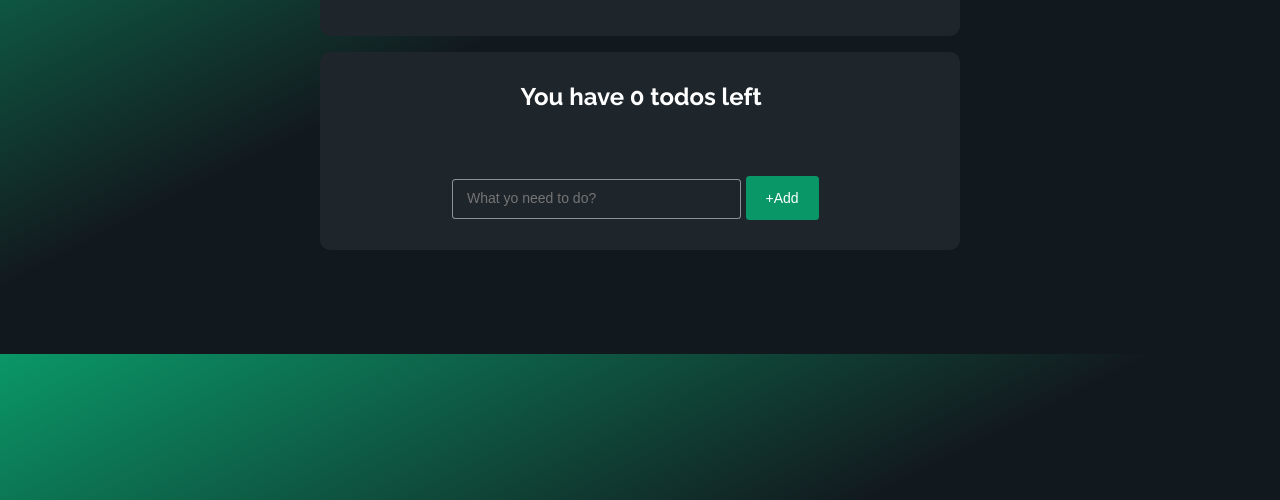
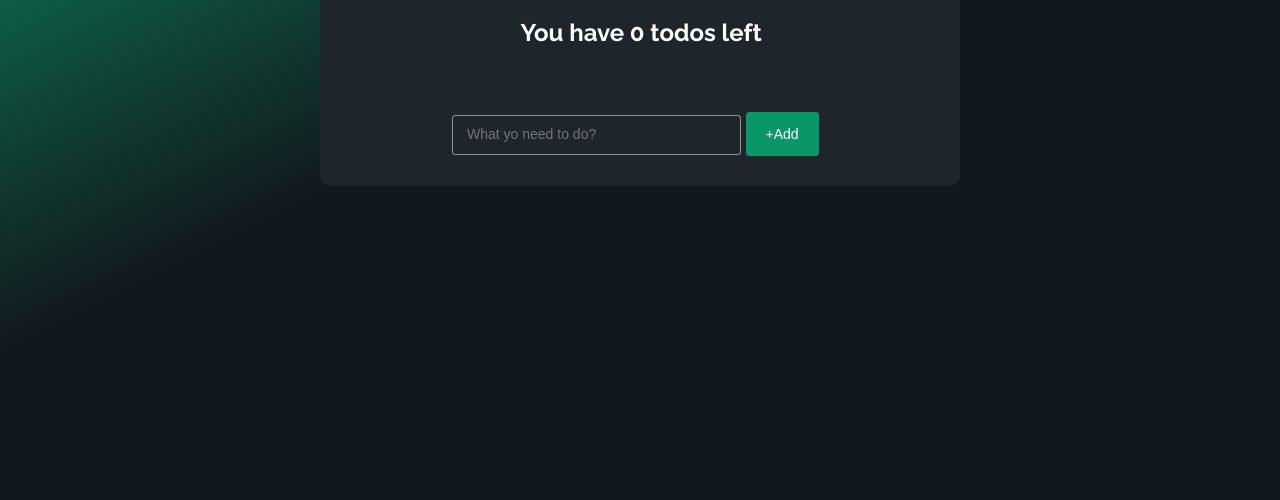
Before and after one commit to SergijPSO/todo-app-js, a website: page index.html in a window 1280 px wide. Shown: the part 300-800 px from the top of the page. Drawn offline with nearby package versions, Linux system fonts and the light colour scheme.

Commit message:
background fix

```diff
--- a/styles/scss/styles.scss
+++ b/styles/scss/styles.scss
@@ -8,6 +8,7 @@
   text-decoration: none;
 }
 
+
 //Variables
 $app-white: #fff;
 $app-dark: #1E252B;
@@ -17,13 +18,15 @@ $app-half-transparent-white: rgba(255, 255, 255, .5);
 
 //Styles
 html {
+  height: 100vh;
   background: linear-gradient(153deg, $app-green 0%, #12191e 45%);
 }
 
 .todo-app {
   max-width: 40em;
   width: 100%;
-  margin: 6.5em auto;
+  margin: 0 auto;
+  padding-top: 2.5em;
   font-family: 'Raleway', sans-serif;
 
   &__todos {
```
Also changed, not shown: styles/css/styles.css, 1 other file.
